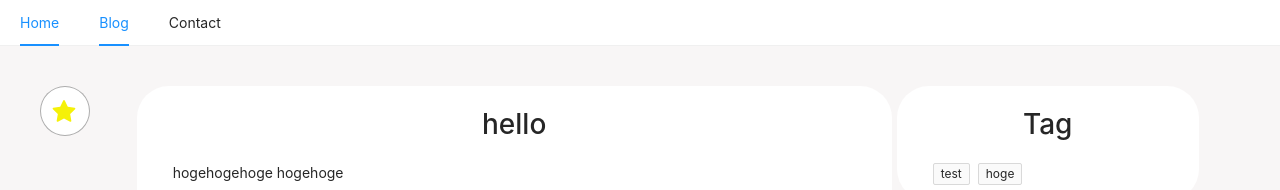
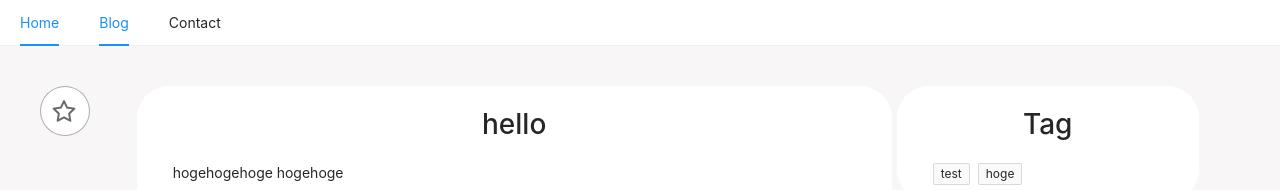
Before and after one commit to yuto-tomita/nextjs-personal-blog, a Next.js app: page /blog/hello in a window 1280 px wide. Shown: the top 190 px of the page. Built offline with nearby package versions, Linux system fonts and the light colour scheme.

Commit message:
画面初期描画時にはStarアイコンはoutlineにするように修正

```diff
--- a/pages/blog/[slug].tsx
+++ b/pages/blog/[slug].tsx
@@ -63,9 +63,9 @@ const Post = ({
 	}
 	const getStarIcon = () => {
 		if (isButtonActive) {
+			return <StarFilled className={style.starButtonActive} />
+		} else {
 			return <StarOutlined className={style.starButton} />
-		} else {
-			return <StarFilled className={style.starButtonActive} />
 		}
 	}
 
```
